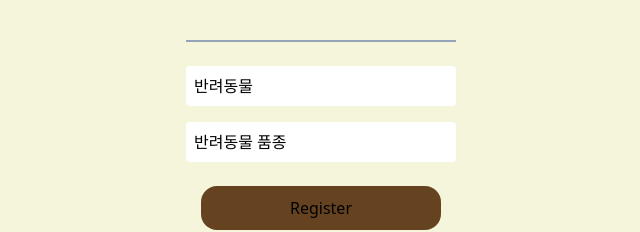
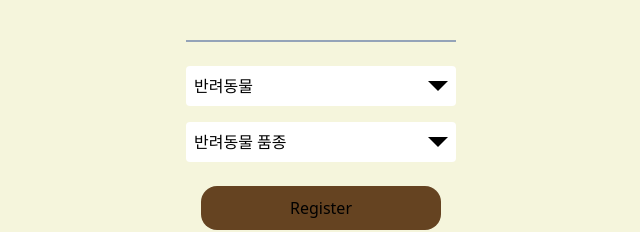
Before and after one commit to codingjwp/Memories-with-Animals, a Next.js app: page /accounts/profile in a window 1280 px wide. Shown: the part 359-591 px from the top of the page, without its empty margins (319-959 px from the left). Built offline with nearby package versions, Linux system fonts and the light colour scheme.

Commit message:
feat: api및 글로벌 css components 부분 추가

```diff
--- a/app/api/auth/callback/route.ts
+++ b/app/api/auth/callback/route.ts
@@ -32,6 +32,5 @@ export async function GET(request: Request) {
       return NextResponse.redirect(`${origin}${next}`)
     }
   }
-  console.error("에러 발생");
   return NextResponse.redirect(`${origin}/auth/auth-code-error`)
 }
--- a/app/globals.css
+++ b/app/globals.css
@@ -54,4 +54,8 @@
   .accounts:focus-within label {
     @apply text-baseLight;
   }
+  .down_arrow::after {
+    content: '';
+    @apply border-x-transparent border-x-[10px] border-t-[10px] border-t-black transition-transform duration-300 ease-in;
+  }
 }
--- a/app/page.tsx
+++ b/app/page.tsx
@@ -1,21 +1,23 @@
-import LogoutForm from '@/components/accounts/LogoutForm';
-import { signOutAction } from '@/lib/actions/singOutAction';
+// import LogoutForm from '@/components/accounts/LogoutForm';
+// import { signOutAction } from '@/lib/actions/singOutAction';
 import { redirect } from "next/navigation";
 
 export default async function RootPage() {
-  async function serverSignOut() {
-    'use server'
-    const res = await signOutAction();
-    const data = JSON.parse(res);
-    if (data.status === 400 || data.status === 500) {
-      console.error("로그아웃 실패:", data.message);
-    }else if (data.status === 301) {
-      console.log("로그아웃 성공:", data.message);
-      redirect('/accounts/login');
-    }
-  }
+  redirect('/accounts/profile');
+  // async function serverSignOut() {
+  //   'use server'
+  //   const res = await signOutAction();
+  //   const data = JSON.parse(res);
+  //   if (data.status === 400 || data.status === 500) {
+  //     console.error("로그아웃 실패:", data.message);
+  //   }else if (data.status === 301) {
+  //     console.log("로그아웃 성공:", data.message);
+  //     redirect('/accounts/login');
+  //   }
+  // }
 
   return (
-      <LogoutForm serverAction={serverSignOut} />
+    <div>main</div>
+      // <LogoutForm serverAction={serverSignOut} />
   )
 }
```
